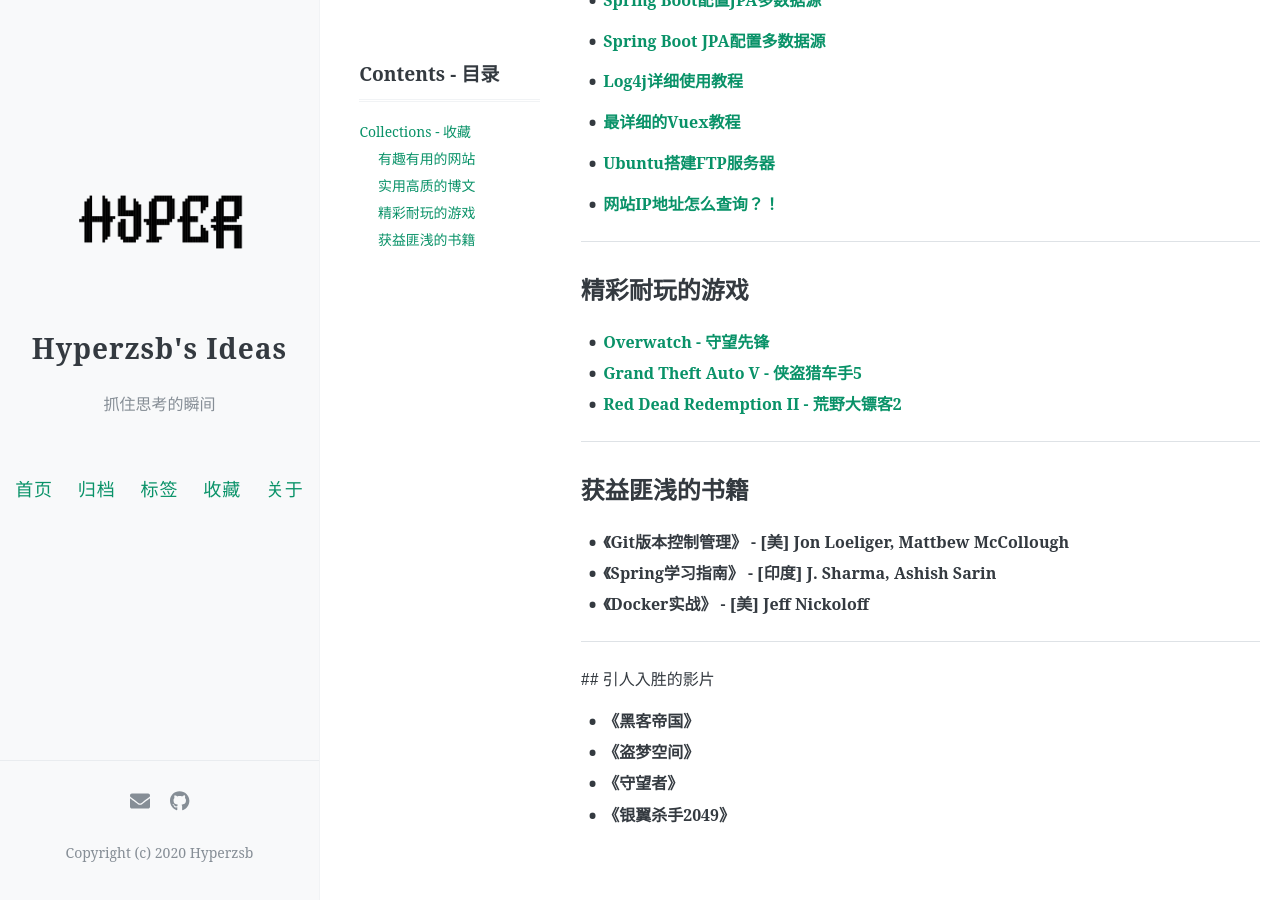
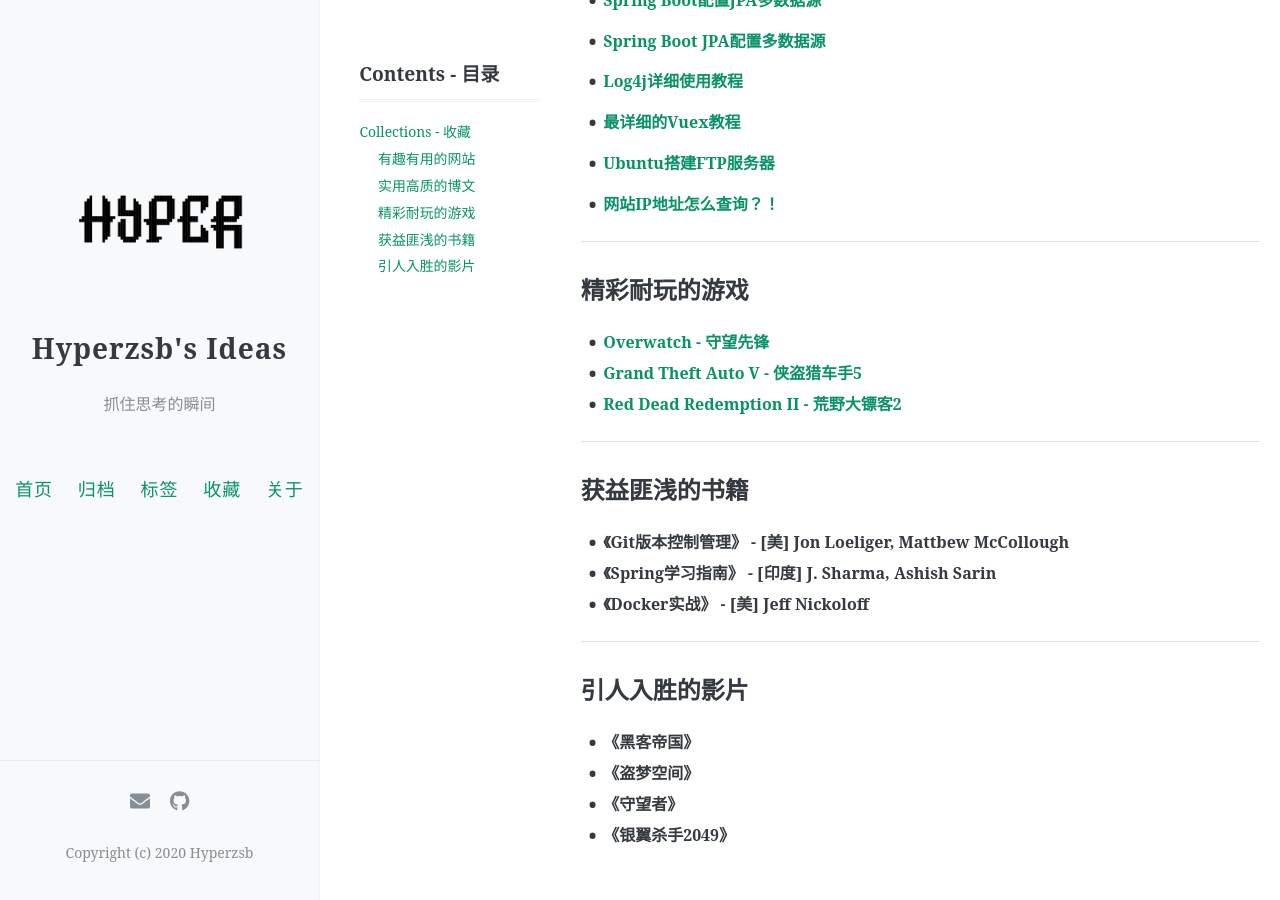
Before and after one commit to Hyperzsb/blog, a Jekyll site: the page built from collections/index.md, in a window 1280 px wide and 900 px high, scrolled down 4132 px. Built offline with Jekyll 4.4.1, drawn with Linux system fonts in a browser that asks for light colours; comment, search, counter and statistics services are not loaded.

Commit message:
[feat]Change Collections page bottom style

```diff
--- /dev/null
+++ b/_layouts/collections_page.html
@@ -0,0 +1,15 @@
+---
+layout: default
+---
+
+<article class="page">
+
+  <h1>{{ page.title }}</h1>
+
+  <div class="entry">
+    {{ content }}
+  </div>
+
+</article>
+
+<div class="footer-blank-block"></div>
--- a/collections/index.md
+++ b/collections/index.md
@@ -216,7 +216,7 @@
 
 ---
 
- ## 引人入胜的影片
+## 引人入胜的影片
 
 - **《黑客帝国》**
 - **《盗梦空间》**
```
Also changed, not shown: other parts of collections/index.md (+1 -1 lines).
